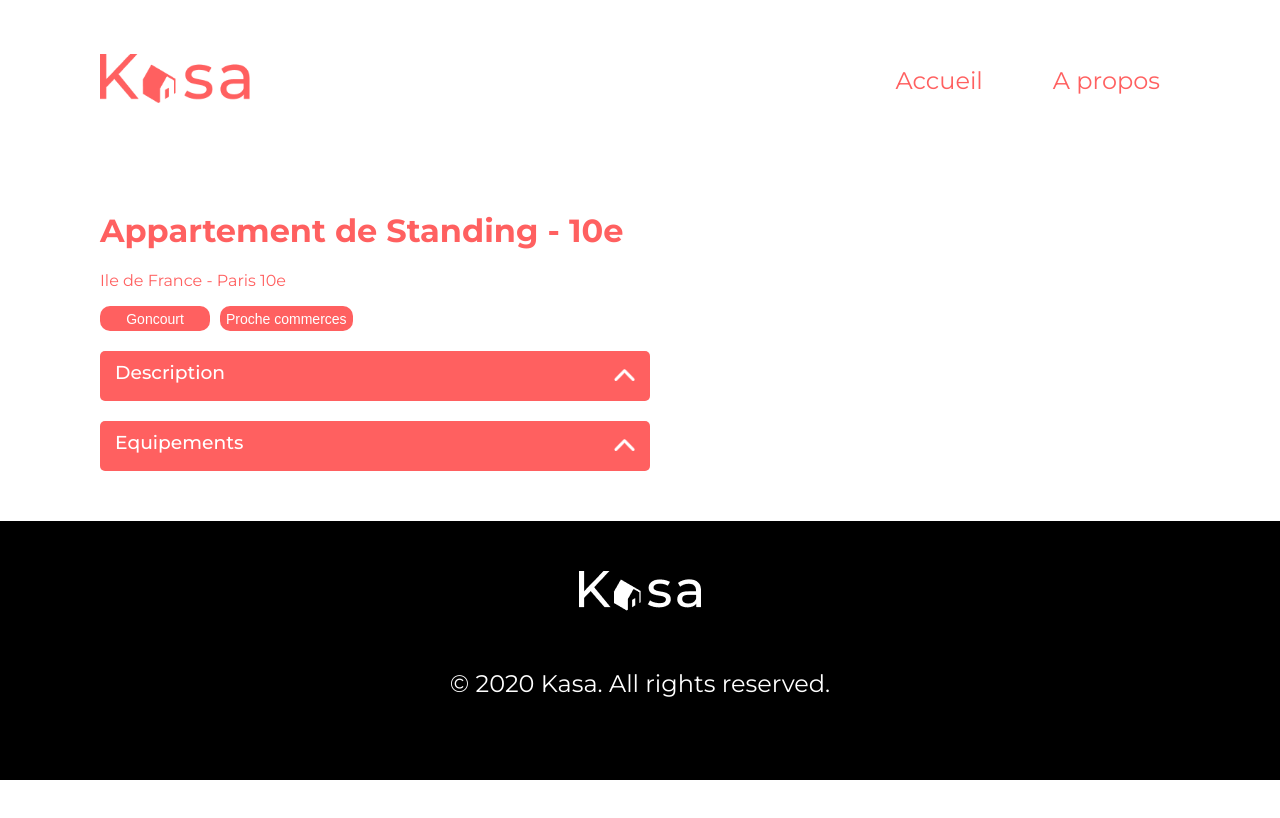
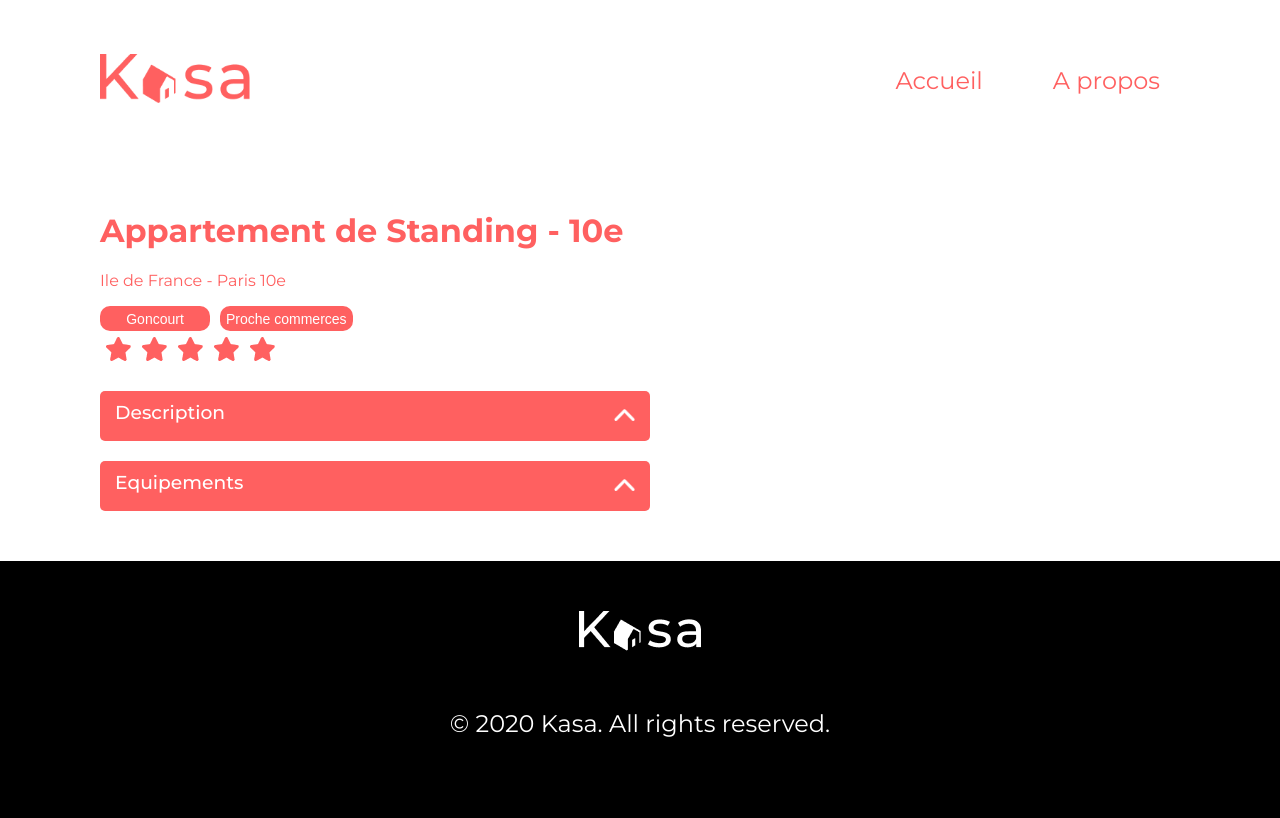
Before and after one commit to Elsa-san/kasa, a React (Create React App) app: page /accomodation/0979876d in a window 1280 px wide. Built offline with nearby package versions, Linux system fonts and the light colour scheme.

Commit message:
accomodation stars

```diff
--- a/src/pages/accomodation/Accomodation.jsx
+++ b/src/pages/accomodation/Accomodation.jsx
@@ -3,13 +3,16 @@ import Header from "../../components/header/Header"
 import Footer from "../../components/footer/Footer"
 import Collapse from "../../components/collapse/Collapse"
 import datas from "../../datas/datas"
-import { useParams } from "react-router-dom";
+import { useParams } from "react-router-dom"
+import ActiveStar from "../../assets/star-active.png"
+import InactiveStar from "../../assets/star-inactive.png"
 
 
 export default function Accomodation() {
 
 const idAccomodation = useParams('id').id;
-	const dataCurrentAccomodation = datas.filter(data => data.id === idAccomodation);
+const dataCurrentAccomodation = datas.filter(data => data.id === idAccomodation)
+const rating = dataCurrentAccomodation[0].rating
 
 	return (
 		<div>
@@ -24,6 +27,14 @@ const idAccomodation = useParams('id').id;
 				)
 			})}
 			</div>
+			<div className="stars"> {Array.from({ length: 5 }).map((_, index) => (
+             <img
+             key={index}
+             src={index < rating ? ActiveStar : InactiveStar}
+             alt="star"/>
+             ))}
+             </div>
+
 		<div className="container-collapse">
 			<Collapse className="accomodation-collapse" title={"Description"} content={datas.description}/>
 			<Collapse title={"Equipements"} content={datas.equipments}/>
--- a/src/pages/accomodation/accomodation.scss
+++ b/src/pages/accomodation/accomodation.scss
@@ -24,3 +24,6 @@
     font-size: 14px;
 
 }
+
+.stars {
+}
```
Also changed, not shown: src/assets/star-active.png (added), src/assets/star-inactive.png (added). Lines whose indentation alone changed are shown as unchanged.
